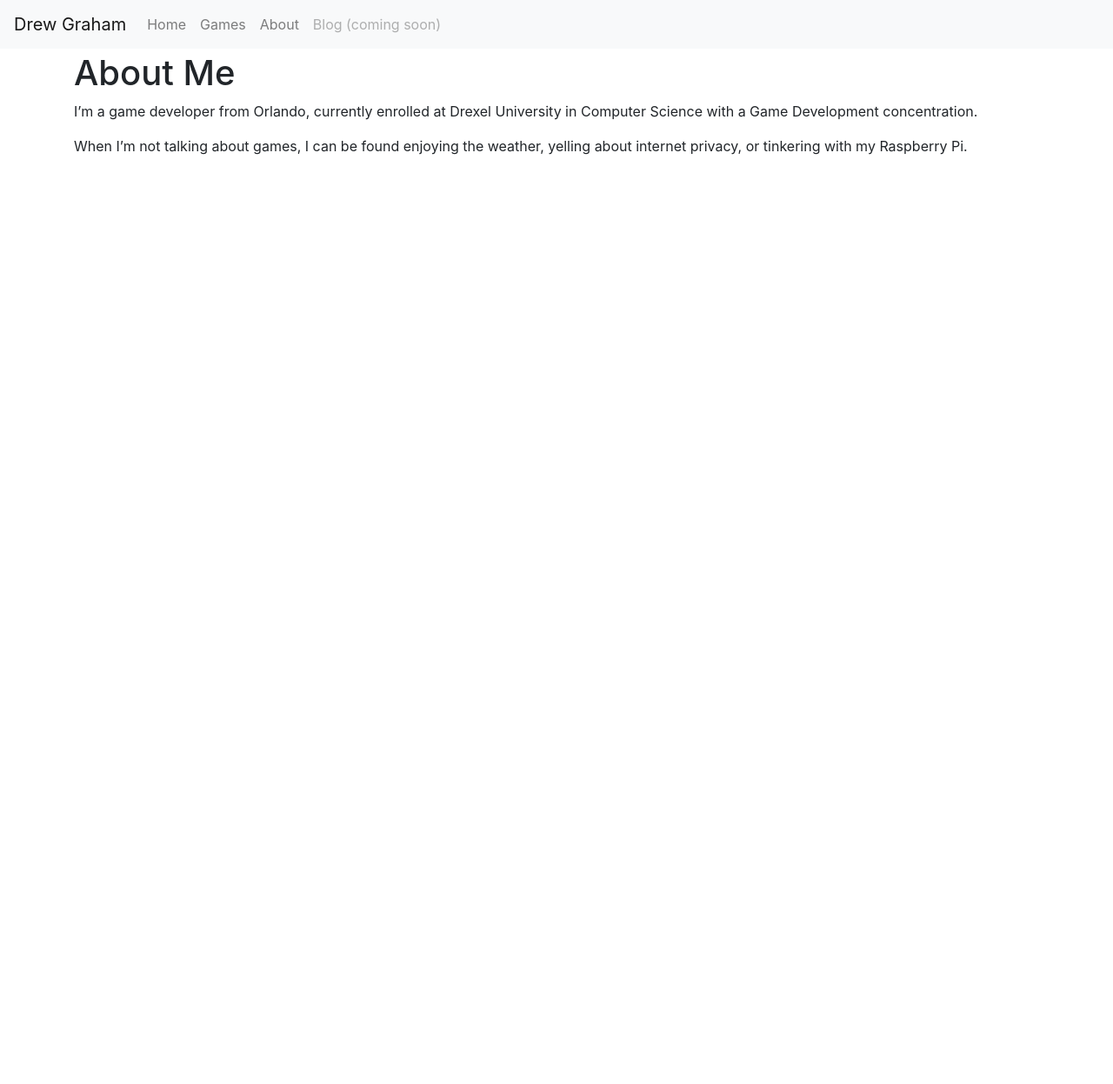
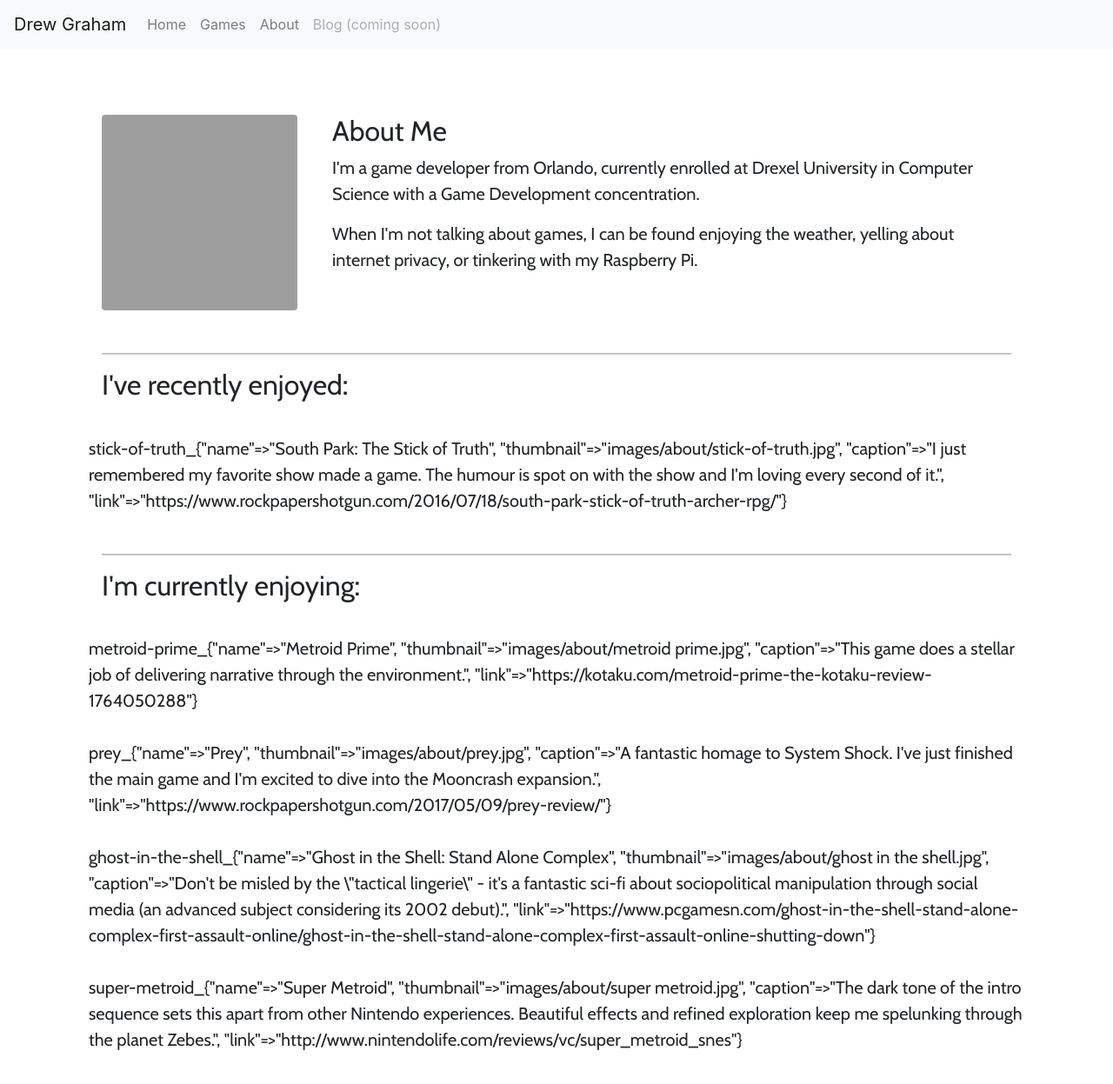
Before and after one commit to dmg9626/dmg9626.github.io, a Jekyll site: the page built from site/about.md, in a window 1280 px wide and 1337 px high. Shown: the top 1247 px of the window at 87% size. Built offline with Jekyll 4.4.1, drawn with Linux system fonts in a browser that asks for light colours; nearby versions of some CDN libraries; library files that are not in the unit come from our copies; grey boxes are pictures that could not be loaded.

Commit message:
started work on embedding data in About page:
- converted about.json to YAML
- separated data into 2 separate files (currently-enjoying.yml and recently-enjoyed.yml)

currently it just dumps the raw YAML data onto the page

```diff
--- /dev/null
+++ b/site/_data/about/currently-enjoying.yml
@@ -0,0 +1,7 @@
+---
+stick-of-truth_:
+  name: 'South Park: The Stick of Truth'
+  thumbnail: images/about/stick-of-truth.jpg
+  caption: I just remembered my favorite show made a game. The humour is spot on
+    with the show and I'm loving every second of it.
+  link: https://www.rockpapershotgun.com/2016/07/18/south-park-stick-of-truth-archer-rpg/
--- /dev/null
+++ b/site/_data/about/recently-enjoyed.yml
@@ -0,0 +1,26 @@
+---
+metroid-prime_:
+  name: Metroid Prime
+  thumbnail: images/about/metroid prime.jpg
+  caption: This game does a stellar job of delivering narrative through the environment.
+  link: https://kotaku.com/metroid-prime-the-kotaku-review-1764050288
+prey_:
+  name: Prey
+  thumbnail: images/about/prey.jpg
+  caption: A fantastic homage to System Shock. I've just finished the main game
+    and I'm excited to dive into the Mooncrash expansion.
+  link: https://www.rockpapershotgun.com/2017/05/09/prey-review/
+ghost-in-the-shell_:
+  name: 'Ghost in the Shell: Stand Alone Complex'
+  thumbnail: images/about/ghost in the shell.jpg
+  caption: Don't be misled by the "tactical lingerie" - it's a fantastic sci-fi
+    about sociopolitical manipulation through social media (an advanced subject
+    considering its 2002 debut).
+  link: https://www.pcgamesn.com/ghost-in-the-shell-stand-alone-complex-first-assault-online/ghost-in-the-shell-stand-alone-complex-first-assault-online-shutting-down
+super-metroid_:
+  name: Super Metroid
+  thumbnail: images/about/super metroid.jpg
+  caption: The dark tone of the intro sequence sets this apart from other Nintendo
+    experiences. Beautiful effects and refined exploration keep me spelunking through
+    the planet Zebes.
+  link: http://www.nintendolife.com/reviews/vc/super_metroid_snes
--- a/site/_layouts/about.html
+++ b/site/_layouts/about.html
@@ -1,45 +1,6 @@
-<html>
-    <head>
-        <!-- favicon -->
-        <link rel="shortcut icon" href="/images/misc/favicon-user.ico"/>
-
-        <!-- jQuery 3.3.1 -->
-        <!-- <script src="/local_modules/jquery/jquery-3.3.1.min.js"></script> -->
-        <script src="/node_modules/jquery/dist/jquery.min.js"></script>
-
-        <!-- Bootstrap 4.0 -->
-        <script src="/node_modules/bootstrap/dist/js/bootstrap.min.js"></script>
-
-        <!-- Bootstrap 4.0 CSS -->
-        <link rel="stylesheet" href="/node_modules/bootstrap/dist/css/bootstrap.min.css">
-
-        <!-- <link rel="stylesheet" href="/node_modules/bootswatch/dist/superhero/bootstrap.min.css"> -->
-
-        <!-- my stylesheet -->
-        <link rel="stylesheet" href="/main.css">
-
-        <!-- Cabin font -->
-        <link href="https://fonts.googleapis.com/css?family=Cabin" rel="stylesheet">
-    </head>
-
-    <body>
-        <!-- Navbar -->
-        <nav class="navbar navbar-expand-sm bg-light navbar-light fixed-top">
-            <a class="navbar-brand" href="/">Drew Graham</a>
-            <button class="navbar-toggler" type="button" data-toggle="collapse" data-target="#navbarNavAltMarkup" aria-controls="navbarNavAltMarkup" aria-expanded="false" aria-label="Toggle navigation">
-                <span class="navbar-toggler-icon"></span>
-            </button>
-            <div class="collapse navbar-collapse" id="navbarNavAltMarkup">
-                <div class="navbar-nav">
-                    <a class="nav-item nav-link" href="/">Home <span class="sr-only">(current)</span></a>
-                    <a class="nav-item nav-link" href="/games">Games</a>
-                    <a class="nav-item nav-link active" href="/about">About</a>
-                    <a class="nav-item nav-link disabled">Blog (coming soon)</a>
-                </div>
-            </div>
-        </nav>
-
-        <div class="container">
+---
+layout: default
+---
 <!-- <br> -->
 <div class="jumbotron jumbotron-sub bg-transparent">
 
@@ -51,8 +12,7 @@
             <div class="game-description-text">
                 <!-- Text body -->
                 <h2>About Me</h1>
-                            <p>I'm a game developer from Orlando, currently enrolled at Drexel University in Computer Science with a Game Development concentration.</p>
-                            <p>When I'm not talking about games, I can be found enjoying the weather, yelling about internet privacy, or tinkering with my Raspberry Pi.</p>
+                    {{ content }}
                 <br><br>
 
                 <hr>
@@ -62,6 +22,11 @@
 
                 <div class="row" id="enjoyed">
                     <!-- game cards go here: -->
+                    <!-- game cards go here: -->
+                    {% for item in site.data.about.currently-enjoying %}
+                        {{ item }}
+                        <br><br>
+                    {% endfor %}
 
                     <!-- Example game card: -->
                     <!--
@@ -84,79 +49,12 @@
                 <div class="row" id="enjoying">
 
                     <!-- game cards go here: -->
-
+                    {% for item in site.data.about.recently-enjoyed %}
+                        {{ item }}
+                        <br><br>
+                    {% endfor %}
                 </div>
         </div>
     </div>
 
 </div>
-        </div>
-    </body>
-
-    <script>
-        GetData();
-        function GetData()
-        {
-            $.ajax({
-                type: "GET",
-                url: "/getAboutData",
-                dataType: "json",
-
-                success: function(msg){
-                    console.log(msg);
-
-                    // Check if games response valid
-                    if(msg == null) {
-                        console.log("ERROR: returned list of games is null");
-                    }
-                    else {
-                        FillAboutData(msg);
-                    }
-                }
-            });
-        }
-
-        function FillAboutData(json)
-        {
-            // fill Currently Enjoying section
-            var currentlyEnjoying = json["currently-enjoying"];
-            var currentlyEnjoyingDiv = $("#enjoying");
-            FillEnjoyingData(currentlyEnjoying, currentlyEnjoyingDiv);
-
-            // fill Recently Enjoyed section
-            var recentlyEnjoyedDiv = $("#enjoyed");
-            var recentlyEnjoyed = json["recently-enjoyed"];
-            console.log(recentlyEnjoyed);
-            FillEnjoyingData(recentlyEnjoyed, recentlyEnjoyedDiv);
-        }
-
-        function FillEnjoyingData(enjoying, div)
-        {
-            // Empty beforehand (todo: remove this )
-            div.empty();
-            // Iterate through items in json
-            for(var item in enjoying) {
-                console.log("filling card for " + item);
-
-                // Get attributes
-                var name = enjoying[item].name;
-                var thumbnail = enjoying[item].thumbnail;
-                var link = enjoying[item].link;
-                var caption = enjoying[item].caption;
-
-                // Create card
-                $("<div class=\"col-md-4\">" +
-                    "<div class=\"card\" style=\"width:100%\">" +
-                        "<img class=\"card-img-top\" src=\"" + thumbnail + "\" alt=\"Card image\">" +
-                        "<div class=\"card-body\">" +
-                            "<h4 class=\"card-title\">" + name + "</h4>" +
-                            "<small>" + caption + "</small><br><br>" +
-                            "<a href=\"" + link + "\" target=\"_blank\" class=\"btn btn-primary\">See More</a>" +
-                        "</div>" +
-                    "</div>" +
-                "</div>"
-                ).appendTo(div);
-            }
-        }
-    </script>
-</html>
--- a/site/_layouts/post.html
+++ /dev/null
@@ -1,6 +0,0 @@
----
-layout: default
----
-<b>THIS IS A POST!!!!</b>
-
-{{ content }}
--- a/site/about.md
+++ b/site/about.md
@@ -1,9 +1,10 @@
 ---
-layout: default
+layout: about
 title: About Me
+hide_title: true
 permalink: /about/
 ---
 
-I'm a game developer from Orlando, currently enrolled at Drexel University in Computer Science with a Game Development concentration.
+<p>I'm a game developer from Orlando, currently enrolled at Drexel University in Computer Science with a Game Development concentration.</p>
 
-When I'm not talking about games, I can be found enjoying the weather, yelling about internet privacy, or tinkering with my Raspberry Pi.
+<p>When I'm not talking about games, I can be found enjoying the weather, yelling about internet privacy, or tinkering with my Raspberry Pi.</p>
```
Lines whose indentation alone changed are shown as unchanged.
